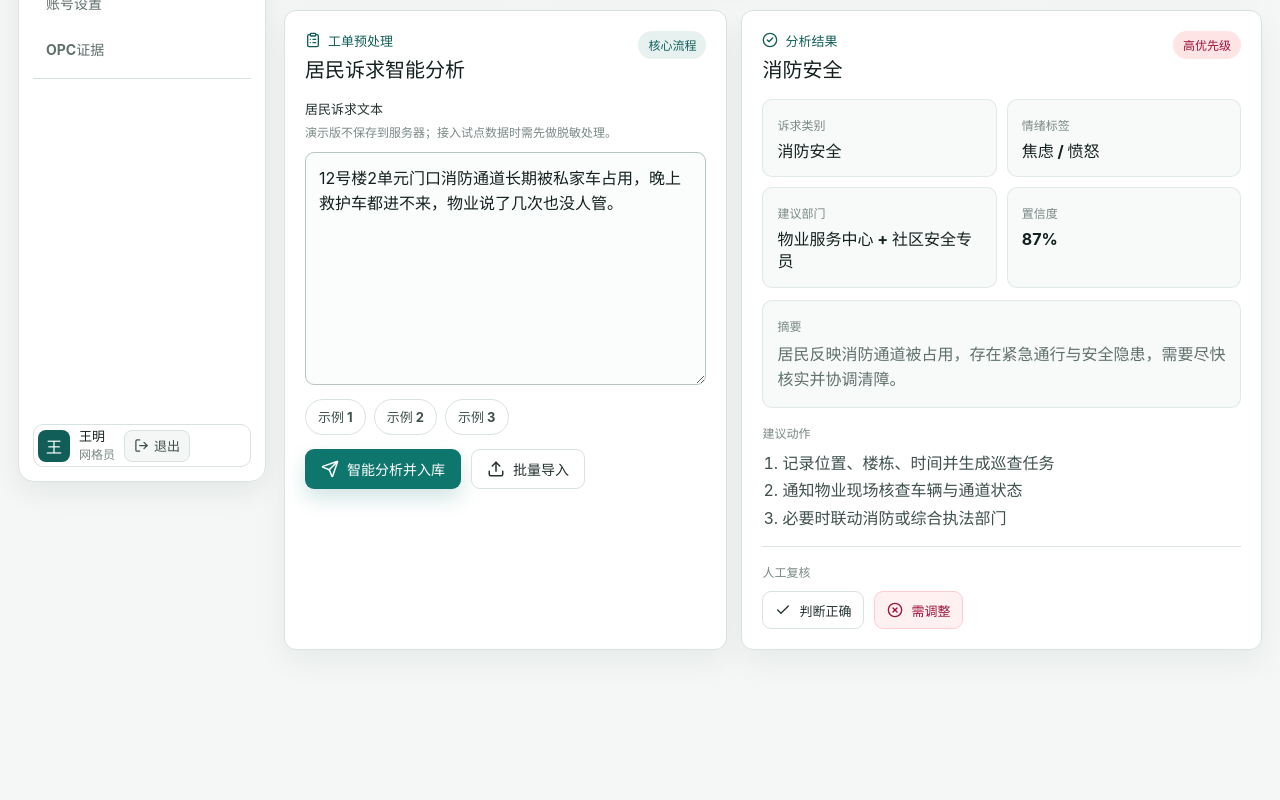
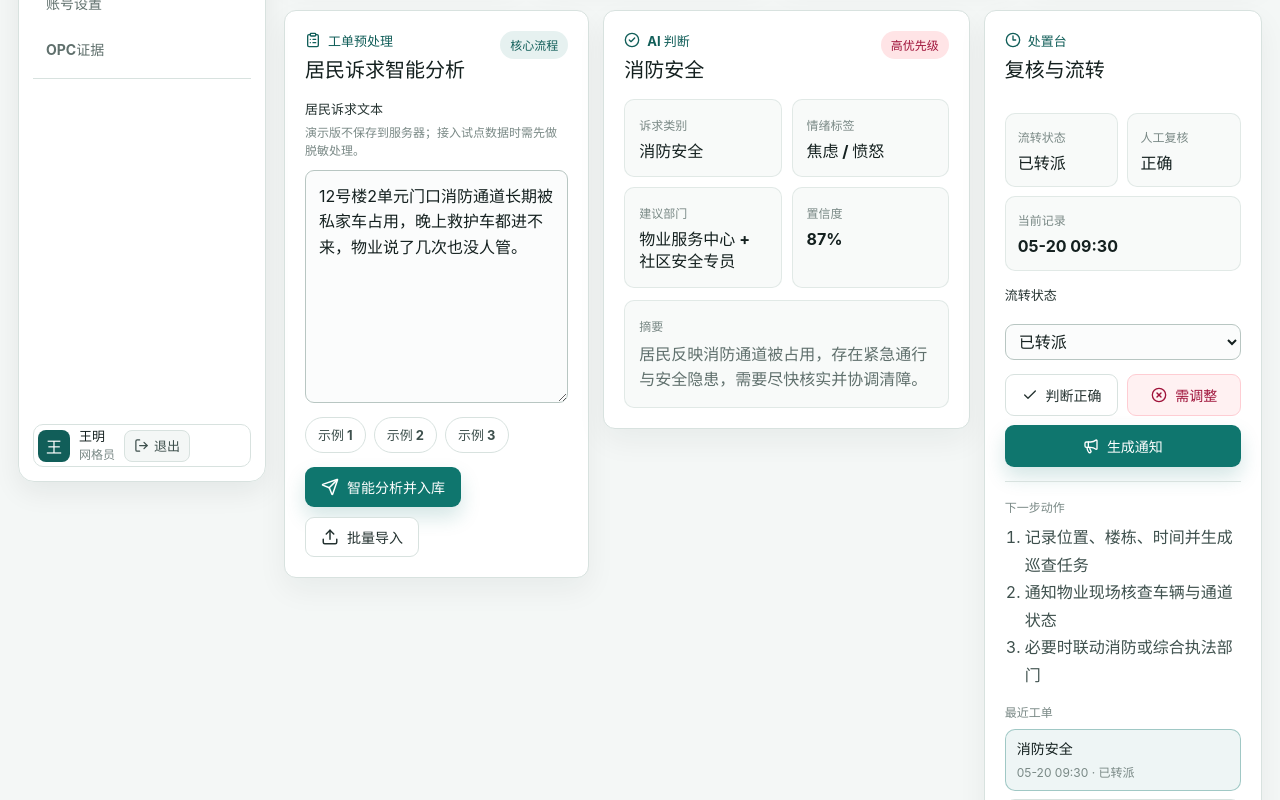
Before and after one commit to wzy88/jinzhi-assistant, a React (Vite) app: page / in a window 1280 px wide. Shown: the part 300-1100 px from the top of the page. Built offline with nearby package versions, Linux system fonts and the light colour scheme.

Commit message:
Improve task-focused workbench flow

```diff
--- a/src/App.css
+++ b/src/App.css
@@ -6,6 +6,10 @@
   grid-template-columns: 248px minmax(0, 1fr);
   gap: 18px;
   align-items: start;
+}
+
+.app-shell > * {
+  min-width: 0;
 }
 
 .app-shell > :not(.topbar) {
@@ -29,6 +33,8 @@
   background: rgba(255, 255, 255, 0.94);
   box-shadow: 0 10px 28px rgba(20, 32, 30, 0.07);
   backdrop-filter: blur(18px);
+  box-sizing: border-box;
+  min-width: 0;
 }
 
 .brand {
@@ -88,6 +94,11 @@
   border-bottom: 1px solid var(--border);
   border-radius: 0;
   background: transparent;
+  scrollbar-width: none;
+}
+
+.nav-links::-webkit-scrollbar {
+  display: none;
 }
 
 .tab-button {
@@ -272,6 +283,11 @@
   transform: none;
 }
 
+.secondary-button:disabled {
+  cursor: not-allowed;
+  opacity: 0.5;
+}
+
 .secondary-link,
 .secondary-button {
   color: var(--ink-800);
@@ -371,6 +387,11 @@
   grid-template-columns: minmax(0, 0.92fr) minmax(0, 1.08fr);
   gap: 14px;
   margin-top: 14px;
+}
+
+.workspace-grid {
+  grid-template-columns: minmax(280px, 0.9fr) minmax(340px, 1.08fr) minmax(260px, 0.82fr);
+  align-items: start;
 }
 
 .account-grid {
@@ -565,16 +586,116 @@ select:focus {
   line-height: 1.72;
 }
 
-.review-box {
-  margin-top: 14px;
+.action-panel {
+  display: grid;
+  gap: 14px;
+}
+
+.state-grid {
+  display: grid;
+  grid-template-columns: repeat(2, minmax(0, 1fr));
+  gap: 9px;
+}
+
+.state-tile {
+  min-height: 74px;
+  border: 1px solid rgba(220, 229, 226, 0.78);
+  border-radius: 10px;
+  padding: 12px;
+  background: #f8faf9;
+}
+
+.state-tile.wide {
+  grid-column: 1 / -1;
+}
+
+.state-tile span,
+.mini-records > span {
+  color: var(--ink-500);
+  font-size: 12px;
+  font-weight: 750;
+}
+
+.state-tile strong {
+  display: block;
+  margin-top: 7px;
+  color: var(--ink-900);
+  font-size: 16px;
+  line-height: 1.35;
+}
+
+.action-stack {
+  display: grid;
+  grid-template-columns: repeat(2, minmax(0, 1fr));
+  gap: 9px;
+}
+
+.action-stack .primary-button {
+  grid-column: 1 / -1;
+}
+
+.action-stack .primary-button,
+.action-stack .secondary-button {
+  width: 100%;
+  min-height: 42px;
+  padding-inline: 10px;
+}
+
+.action-steps {
+  margin-top: 0;
   padding-top: 14px;
   border-top: 1px solid var(--border);
 }
 
-.review-box > span {
+.mini-records {
+  display: grid;
+  gap: 9px;
+}
+
+.mini-record-list {
+  display: grid;
+  gap: 8px;
+}
+
+.mini-record-button {
+  width: 100%;
+  min-height: 58px;
+  border: 1px solid var(--border);
+  border-radius: 10px;
+  padding: 10px 11px;
+  color: var(--ink-700);
+  background: #ffffff;
+  font: inherit;
+  text-align: left;
+  cursor: pointer;
+}
+
+.mini-record-button strong,
+.mini-record-button small {
+  display: block;
+  min-width: 0;
+  overflow: hidden;
+  text-overflow: ellipsis;
+  white-space: nowrap;
+}
+
+.mini-record-button strong {
+  color: var(--ink-900);
+  font-size: 14px;
+  line-height: 1.35;
+}
+
+.mini-record-button small {
+  margin-top: 4px;
   color: var(--ink-500);
   font-size: 12px;
-  font-weight: 750;
+}
+
+.mini-record-button:hover,
+.mini-record-button:focus-visible,
+.mini-record-button.active {
+  border-color: rgba(15, 118, 110, 0.35);
+  background: rgba(15, 118, 110, 0.07);
 }
 
 .record-panel {
@@ -966,7 +1087,16 @@ select:focus {
     align-items: start;
   }
 
+  .workspace-brief > div,
+  .brief-text,
+  .metric-grid,
+  .workspace-grid,
+  .panel {
+    min-width: 0;
+  }
+
   .brief-actions {
+    width: 100%;
     justify-content: flex-start;
   }
 
--- a/src/App.tsx
+++ b/src/App.tsx
@@ -219,6 +219,7 @@ function App() {
   }, [records])
 
   const currentView = views.find((view) => view.key === activeView) || views[0]
+  const currentRecord = records.find((record) => record.id === currentRecordId)
 
   async function analyzeTicket() {
     setIsAnalyzing(true)
@@ -471,7 +472,7 @@ function App() {
                 <div>
                   <p className="section-kicker">
                     <CheckCircle2 size={16} aria-hidden="true" />
-                分析结果
+                    AI 判断
                   </p>
                   <h2>{analysis.category}</h2>
                 </div>
@@ -501,9 +502,70 @@ function App() {
                 <span>摘要</span>
                 <p>{analysis.summary}</p>
               </div>
+            </article>
 
-          <div className="steps">
-            <span>建议动作</span>
+            <aside className="panel action-panel" aria-label="工单处置台">
+              <div className="panel-heading">
+                <div>
+                  <p className="section-kicker">
+                    <Clock3 size={16} aria-hidden="true" />
+                    处置台
+                  </p>
+                  <h2>复核与流转</h2>
+                </div>
+              </div>
+
+              <div className="state-grid">
+                <div className="state-tile">
+                  <span>流转状态</span>
+                  <strong>{currentRecord?.status || '待转派'}</strong>
+                </div>
+                <div className="state-tile">
+                  <span>人工复核</span>
+                  <strong>{currentRecord?.review || '待复核'}</strong>
+                </div>
+                <div className="state-tile wide">
+                  <span>当前记录</span>
+                  <strong>{currentRecord?.createdAt || '尚未入库'}</strong>
+                </div>
+              </div>
+
+              <label htmlFor="current-status">流转状态</label>
+              <select
+                id="current-status"
+                value={currentRecord?.status || '待转派'}
+                onChange={(event) => currentRecord && updateStatus(currentRecord.id, event.target.value as TicketStatus)}
+                disabled={!currentRecord}
+              >
+                <option value="待转派">待转派</option>
+                <option value="已转派">已转派</option>
+                <option value="已回访">已回访</option>
+              </select>
+
+              <div className="action-stack" aria-label="快捷处置">
+                <button className="secondary-button" type="button" onClick={() => reviewCurrent('正确')} disabled={!currentRecord}>
+                  <Check size={16} aria-hidden="true" />
+                  判断正确
+                </button>
+                <button className="secondary-button danger-soft" type="button" onClick={() => reviewCurrent('需调整')} disabled={!currentRecord}>
+                  <XCircle size={16} aria-hidden="true" />
+                  需调整
+                </button>
+                <button
+                  className="primary-button"
+                  type="button"
+                  onClick={() => {
+                    setNoticePrompt(`${analysis.category}处置进展提醒`)
+                    setActiveView('notice')
+                  }}
+                >
+                  <Megaphone size={16} aria-hidden="true" />
+                  生成通知
+                </button>
+              </div>
+
+              <div className="steps action-steps">
+                <span>下一步动作</span>
                 <ol>
                   {analysis.nextSteps.map((step) => (
                     <li key={step}>{step}</li>
@@ -511,20 +573,23 @@ function App() {
                 </ol>
               </div>
 
-          <div className="review-box">
-            <span>人工复核</span>
-            <div className="button-row compact">
-              <button className="secondary-button" type="button" onClick={() => reviewCurrent('正确')}>
-                <Check size={16} aria-hidden="true" />
-                判断正确
+              <div className="mini-records">
+                <span>最近工单</span>
+                <div className="mini-record-list">
+                  {records.slice(0, 3).map((record) => (
+                    <button
+                      className={`mini-record-button ${record.id === currentRecordId ? 'active' : ''}`}
+                      type="button"
+                      key={record.id}
+                      onClick={() => loadRecord(record)}
+                    >
+                      <strong>{record.analysis.category}</strong>
+                      <small>{record.createdAt} · {record.status}</small>
                     </button>
-              <button className="secondary-button danger-soft" type="button" onClick={() => reviewCurrent('需调整')}>
-                <XCircle size={16} aria-hidden="true" />
-                需调整
-              </button>
+                  ))}
                 </div>
               </div>
-        </article>
+            </aside>
           </section>
         </>
       )}
```
Lines whose indentation alone changed are shown as unchanged.
